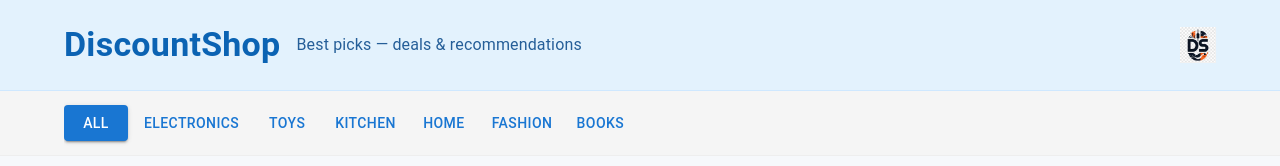
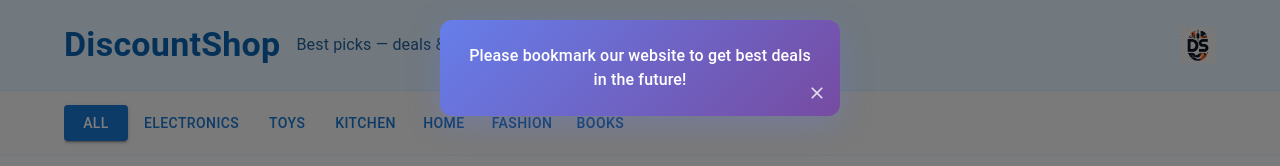
Before and after one commit to Bharathkumar-96/amazondeals, a React (Vite) app: page / in a window 1280 px wide. Shown: the top 166 px of the page. Built offline with nearby package versions, Linux system fonts and the light colour scheme; the HTML template or start-up script is replaced by a standard one.

Commit message:
added bookmarkpopup to main screen

```diff
--- a/src/App.jsx
+++ b/src/App.jsx
@@ -4,6 +4,7 @@ import Header from './components/Header'
 import NavBar from './components/NavBar'
 import Home from './pages/Home'
 import Footer from './components/Footer'
+import BookmarkPopup from './components/BookmarkPopup'
 import { useState } from 'react'
 
 const theme = createTheme({
@@ -30,6 +31,7 @@ export default function App() {
         <Home selectedCategory={selectedCategory} searchQuery={searchQuery} onSearchChange={setSearchQuery} />
       </Container>
       <Footer />
+      <BookmarkPopup />
     </ThemeProvider>
   )
 }
--- /dev/null
+++ b/src/components/BookmarkPopup.jsx
@@ -0,0 +1,56 @@
+import React, { useState, useEffect } from 'react'
+import { Dialog, DialogContent, Typography, IconButton, Slide } from '@mui/material'
+import CloseIcon from '@mui/icons-material/Close'
+
+const Transition = React.forwardRef(function Transition(props, ref) {
+  return <Slide direction="down" ref={ref} {...props} />
+})
+
+export default function BookmarkPopup() {
+  const [open, setOpen] = useState(false)
+
+  useEffect(() => {
+    const timer = setTimeout(() => setOpen(true), 2000)
+    return () => clearTimeout(timer)
+  }, [])
+
+  const handleClose = () => setOpen(false)
+
+  return (
+    <Dialog
+      open={open}
+      TransitionComponent={Transition}
+      onClose={handleClose}
+      PaperProps={{
+        sx: {
+          position: 'fixed',
+          top: 20,
+          m: 0,
+          maxWidth: 400,
+          borderRadius: 3,
+          background: 'linear-gradient(135deg, #667eea 0%, #764ba2 100%)',
+          boxShadow: '0 8px 32px rgba(102, 126, 234, 0.3)'
+        }
+      }}
+    >
+      <DialogContent sx={{ p: 3, pb: 1 }}>
+        <Typography variant="body1" sx={{ mb: 2, textAlign: 'center', color: 'white', fontWeight: 500 }}>
+          Please bookmark our website to get best deals in the future!
+        </Typography>
+        <IconButton
+          onClick={handleClose}
+          sx={{
+            position: 'absolute',
+            bottom: 8,
+            right: 8,
+            color: 'rgba(255,255,255,0.8)',
+            '&:hover': { color: 'white', backgroundColor: 'rgba(255,255,255,0.1)' }
+          }}
+          size="small"
+        >
+          <CloseIcon fontSize="small" />
+        </IconButton>
+      </DialogContent>
+    </Dialog>
+  )
+}
```
